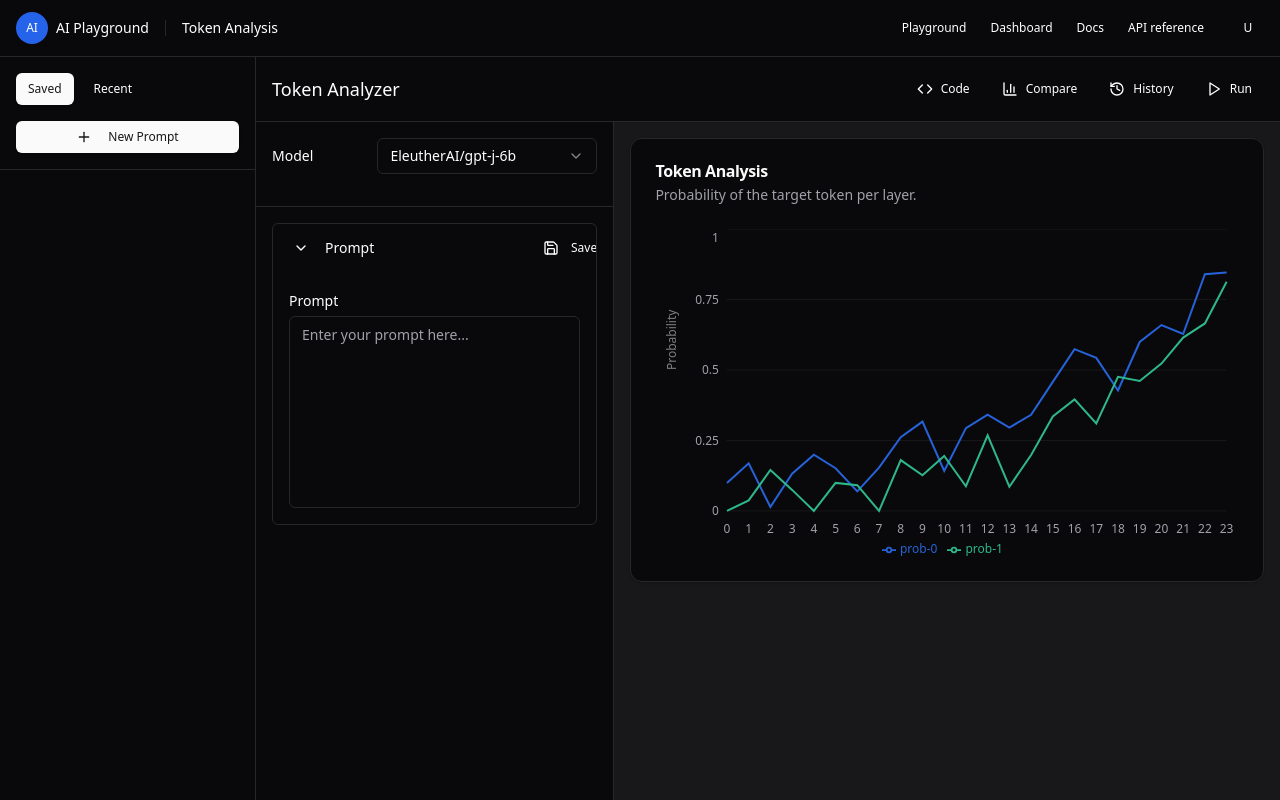
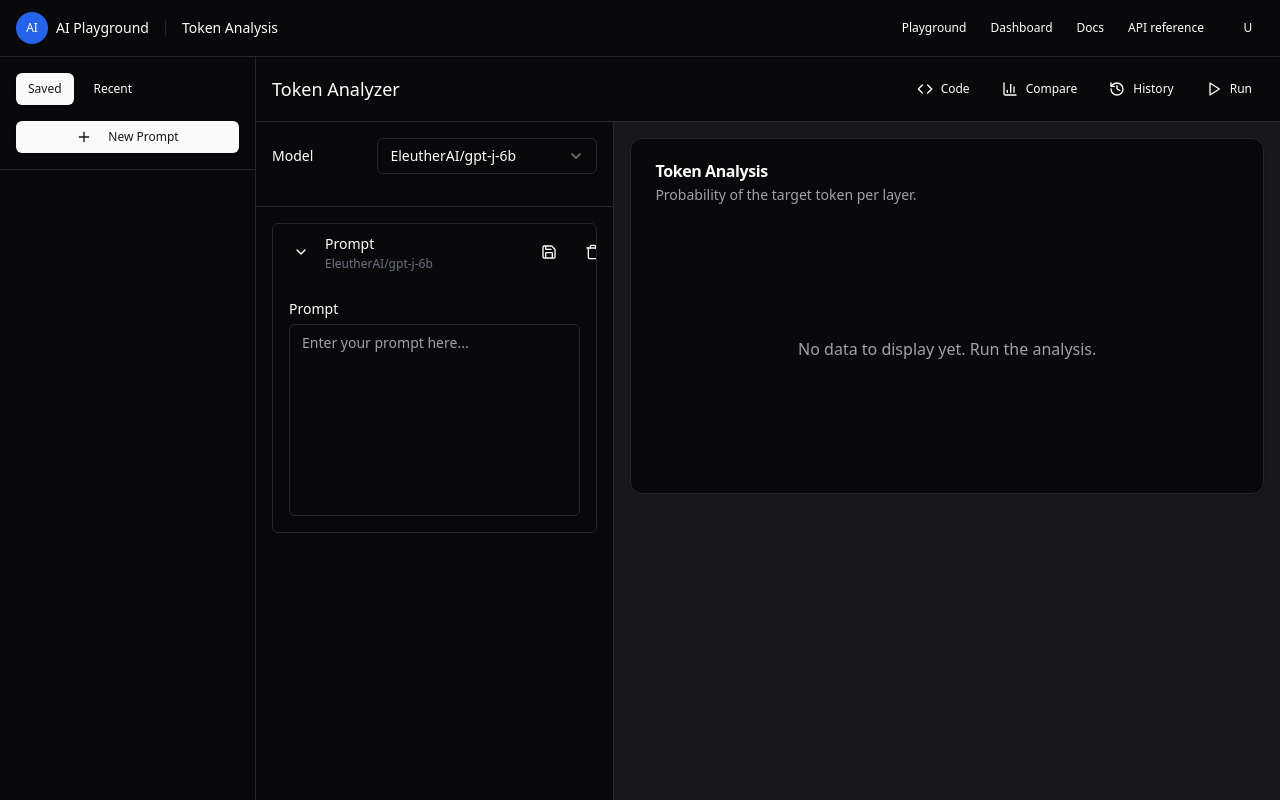
Before and after one commit to cadentj/nn, a Next.js app in the folder interface/: page / in a window 1280 px wide. Built offline with nearby package versions, Linux system fonts and the light colour scheme.

Commit message:
Actually render token probabilities in chart

```diff
--- a/interface/src/components/Playground.tsx
+++ b/interface/src/components/Playground.tsx
@@ -14,6 +14,7 @@
 import { Conversation } from "@/components/workbench/conversation.types";
 import { TestChart } from "@/components/charts/TestChart";
 import { ModelSelector } from "./ModelSelector";
+import { LogitLensResponse } from "@/components/workbench/conversation.types";
 
 // Helper function to create default conversations (consistent IDs)
 const createDefaultConversation = (type: "chat" | "base", model: string): Conversation => ({
@@ -36,6 +37,8 @@
     // State for the conversations currently active in the workbench
     const [activeConversations, setActiveConversations] = useState<Conversation[]>(() => [createDefaultConversation(modelType, modelName)]);
 
+    const [chartData, setChartData] = useState<LogitLensResponse | null>(null);
+
     const handleRun = async () => {
         try {
             const response = await fetch('http://localhost:8000/api/lens', {
@@ -45,8 +48,8 @@
                 },
                 body: JSON.stringify({ conversations: activeConversations }),
             });
-            const data = await response.json();
-            console.log('Backend response:', data);
+            const data: LogitLensResponse = await response.json();
+            setChartData(data);
         } catch (error) {
             console.error('Error sending request:', error);
         }
@@ -84,8 +87,6 @@
                 ...conversationToSave,
                 lastUpdated: now,
                 isNew: undefined, // Ensure isNew is not saved
-                // Potentially assign a different ID for the saved state if needed
-                // id: `saved-${conversationToSave.id}-${now.getTime()}`
             };
 
             setSavedConversations(prev => {
@@ -126,8 +127,6 @@
                 ? { ...conv, ...updates, lastUpdated: new Date() }
                 : conv
         ));
-        // Optionally mark as unsaved here if significant changes occurred
-        // e.g., if updates.content || updates.messages || etc.
     };
 
     return (
@@ -220,7 +219,7 @@
 
                         {/* Token analysis area */}
                         <div className="flex-1 flex bg-zinc-900 flex-col p-4 overflow-auto custom-scrollbar">
-                            <TestChart title="Token Analysis" description="Probability of the target token per layer." />
+                            <TestChart title="Token Analysis" description="Probability of the target token per layer." data={chartData} />
                         </div>
                     </div>
                 </div>
--- a/interface/src/components/Workbench.tsx
+++ b/interface/src/components/Workbench.tsx
@@ -45,29 +45,30 @@
                             >
                                 {conv.isExpanded ? <ChevronDown size={16} /> : <ChevronRight size={16} />}
                             </Button>
+                            <div className="flex flex-col">
                                 <input
                                     type="text"
                                     value={conv.title}
                                     onChange={(e) => handleContentUpdate(conv.id, { title: e.target.value })}
                                     className="bg-transparent text-sm font-medium focus:outline-none focus:ring-1 focus:ring-blue-500 rounded px-1 py-0.5"
                                 />
+                                <span className="text-xs text-gray-500 px-1">{conv.model}</span>
+                            </div>
                         </div>
                         <div className="flex items-center gap-2">
                             <Button
                                 variant="ghost"
-                                size="sm"
+                                size="icon"
                                 onClick={() => onSaveConversation(conv.id)}
                             >
-                                <Save size={16} className="mr-1" />
-                                Save
+                                <Save size={16}/>
                             </Button>
                             <Button
                                 variant="ghost"
-                                size="sm"
+                                size="icon"
                                 onClick={() => onDeleteConversation(conv.id)}
                             >
-                                <Trash size={16} className="mr-1" />
-                                Delete
+                                <Trash size={16}/>
                             </Button>
                         </div>
                     </div>
--- a/interface/src/components/charts/TestChart.tsx
+++ b/interface/src/components/charts/TestChart.tsx
@@ -1,7 +1,8 @@
 "use client"
 
 import { TrendingUp } from "lucide-react"
-import { CartesianGrid, Line, LineChart, XAxis, Legend, YAxis } from "recharts"
+import { CartesianGrid, Line, LineChart, XAxis, Legend, YAxis, ResponsiveContainer } from "recharts"
+import { useMemo } from "react";
 
 import {
   Card,
@@ -17,55 +18,107 @@
   ChartTooltip,
   ChartTooltipContent,
 } from "@/components/ui/chart"
-// const chartData = [
-//   { month: "January", desktop: 186, mobile: 80 },
-//   { month: "February", desktop: 305, mobile: 200 },
-//   { month: "March", desktop: 237, mobile: 120 },
-//   { month: "April", desktop: 73, mobile: 190 },
-//   { month: "May", desktop: 209, mobile: 130 },
-//   { month: "June", desktop: 214, mobile: 140 },
-// ]
-
-
-const makeChartData = (numPoints: number, numLines: number) => {
-  const data = Array.from({ length: numPoints }, (_, i) => {
-    // Create base exponential values for each line
-    const baseValues = Array.from({ length: numLines }, (_, j) => {
-      // Different growth rate for each line
-      const growthRate = 0.1 + (j * 0.05);
-      // Exponential growth with random noise
-      const baseValue = Math.exp(i * growthRate) / Math.exp(numPoints * growthRate);
-      const noise = (Math.random() - 0.5) * 0.25; // Random noise between -0.05 and 0.05
-      return [`prob-${j}`, Math.max(0, Math.min(1, baseValue + noise))]; // Clamp between 0 and 1
-    });
-
-    return {
-      layer: i,
-      ...Object.fromEntries(baseValues)
-    };
-  });
-  return data;
-};
-
-const numLines = 2;
-
-const chartConfig = {
-  desktop: {
-    label: "Desktop",
-    color: "hsl(var(--chart-1))",
-  },
-  mobile: {
-    label: "Mobile",
-    color: "hsl(var(--chart-2))",
-  },
-} satisfies ChartConfig
+import { LogitLensResponse } from "@/components/workbench/conversation.types";
 
 interface TestChartProps {
   title: string;
   description: string;
+  data: LogitLensResponse | null;
 }
 
-export function TestChart({title, description}: TestChartProps) {
+// Helper to assign colors dynamically
+const defaultColors = [
+  "hsl(var(--chart-1))",
+  "hsl(var(--chart-2))",
+  "hsl(var(--chart-3))",
+  "hsl(var(--chart-4))",
+  "hsl(var(--chart-5))",
+];
+
+export function TestChart({title, description, data}: TestChartProps) {
+
+  const { chartData, chartConfig } = useMemo(() => {
+    if (!data || !data.model_results || data.model_results.length === 0) {
+      return { chartData: [], chartConfig: {} };
+    }
+
+    const transformedData: Record<number, Record<string, number | string | null>> = {};
+    const dynamicConfig: ChartConfig = {};
+    let maxLayer = 0;
+    let colorIndex = 0; // To cycle through colors for unique lines
+
+    data.model_results.forEach((modelResult) => {
+      const modelName = modelResult.model_name;
+
+      modelResult.layer_results.forEach(layerResult => {
+        const layerIdx = layerResult.layer_idx;
+        maxLayer = Math.max(maxLayer, layerIdx);
+
+        if (!transformedData[layerIdx]) {
+          transformedData[layerIdx] = { layer: layerIdx };
+        }
+
+        // Iterate through probabilities for each selected token index
+        layerResult.pred_probs.forEach((prob, tokenIndex) => {
+          // Create a unique key for the model and token index combination
+          const lineKey = `${modelName}_idx${tokenIndex}`;
+          // Create a label for the legend/tooltip
+          // TODO: Ideally, get the actual token string instead of just the index later
+          const lineLabel = `${modelName} (Token ${tokenIndex})`;
+
+          // Add config entry if this lineKey is new
+          if (!dynamicConfig[lineKey]) {
+            dynamicConfig[lineKey] = {
+              label: lineLabel,
+              color: defaultColors[colorIndex % defaultColors.length],
+            };
+            colorIndex++; // Use the next color
+          }
+
+          // Store the probability for this layer under the unique line key
+          transformedData[layerIdx][lineKey] = prob;
+        });
+      });
+    });
+
+    // Convert the transformedData map to an array sorted by layer
+    const intermediateChartData = Object.values(transformedData).sort((a, b) => (a.layer as number) - (b.layer as number));
+
+    // Ensure all line keys exist in each layer's data point, filling with null if missing
+    const allLineKeys = Object.keys(dynamicConfig);
+    const finalChartData = intermediateChartData.map(layerData => {
+        const completeLayerData = { ...layerData };
+        allLineKeys.forEach(lineKey => {
+            // Check if the key exists for this specific layer object
+            if (!(lineKey in completeLayerData)) {
+                completeLayerData[lineKey] = null; // Add null for missing data points
+            }
+        });
+        return completeLayerData;
+    });
+
+    return { chartData: finalChartData, chartConfig: dynamicConfig };
+
+  }, [data]);
+
+
+  if (!data || chartData.length === 0) {
+      return (
+          <Card>
+              <CardHeader>
+                  <CardTitle>{title}</CardTitle>
+                  <CardDescription>{description}</CardDescription>
+              </CardHeader>
+              <CardContent>
+                  <div className="flex items-center justify-center h-60">
+                      <p className="text-muted-foreground">No data to display yet. Run the analysis.</p>
+                  </div>
+              </CardContent>
+          </Card>
+      );
+  }
+
+
   return (
     <Card>
       <CardHeader>
@@ -73,38 +126,44 @@
         <CardDescription>{description}</CardDescription>
       </CardHeader>
       <CardContent>
-        <ChartContainer config={chartConfig}>
+        <ChartContainer config={chartConfig} className="min-h-[300px] w-full">
           <LineChart
             accessibilityLayer
-            data={makeChartData(24, numLines)}
+            data={chartData}
             margin={{
               left: 12,
               right: 12,
+              top: 10,
+              bottom: 10,
             }}
           >
             <CartesianGrid vertical={false} />
             <Legend />
             <YAxis
+              dataKey="value" // Default key, actual values come from Lines
+              domain={[0, 1]} // Probabilities are between 0 and 1
               label={{ value: 'Probability', angle: -90, position: 'insideLeft' }}
               tickLine={false}
               axisLine={false}
             />
             <XAxis
               dataKey="layer"
+              type="number" // Layers are numerical
               tickLine={false}
               axisLine={false}
               tickMargin={8}
-              // tickFormatter={(value) => value.slice(0, 3)}
+              // tickFormatter={(value) => `Layer ${value}`} // Optional: Format ticks
             />
             <ChartTooltip cursor={false} content={<ChartTooltipContent />} />
-            {Array.from({ length: numLines }, (_, i) => (
+            {Object.keys(chartConfig).map((modelName) => (
               <Line
-                key={`line-${i}`}
-                dataKey={`prob-${i}`}
+                key={modelName}
+                dataKey={modelName}
                 type="linear"
-                stroke={`var(--color-${i === 0 ? 'desktop' : 'mobile'})`}
+                stroke={chartConfig[modelName]?.color || defaultColors[0]} // Use assigned color
                 strokeWidth={2}
                 dot={false}
+                connectNulls={true} // Connect lines even if there are missing data points
               />
             ))}
           </LineChart>
```
Also changed, not shown: interface/src/components/workbench/conversation.types.ts (+15 -0 lines), 1 other file (tests, documents, lock files or other folders). Lines whose indentation alone changed are shown as unchanged.
